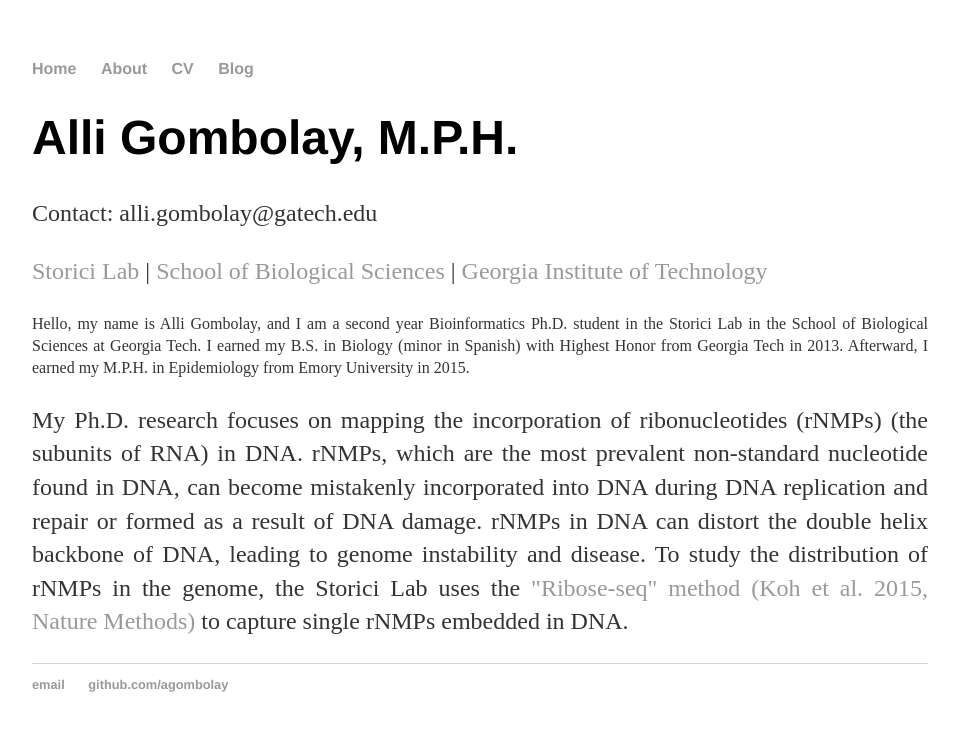
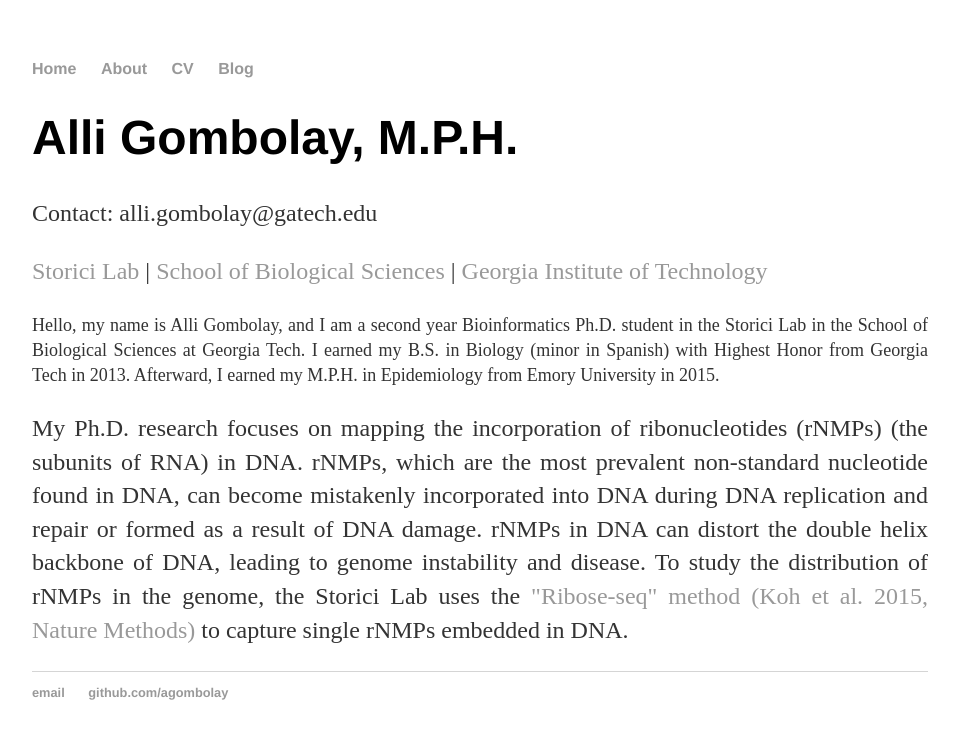
Before and after one commit to agombolay/agombolay.github.io, a Jekyll site: the page built from index.html, in a window 1280 px wide. Shown: the top 739 px of the page, without its empty margins (160-1119 px from the left). Built offline with Jekyll 4.4.1, drawn with Linux system fonts in a browser that asks for light colours.

Commit message:
Update index.html

```diff
--- a/index.html
+++ b/index.html
@@ -6,6 +6,6 @@
 	<h1>Alli Gombolay, M.P.H.</h1>
 	<p>Contact: alli.gombolay@gatech.edu</p>
 	<p><a href="http://www.storicilab.gatech.edu/">Storici Lab</a> | <a href="http://www.biology.gatech.edu/">School of Biological Sciences</a> | <a href="http://www.gatech.edu/">Georgia Institute of Technology</a></p>
-	<p style="font-size:16px"<p align="justify">Hello, my name is Alli Gombolay, and I am a second year Bioinformatics Ph.D. student in the Storici Lab in the School of Biological Sciences at Georgia Tech.  I earned my B.S. in Biology (minor in Spanish) with Highest Honor from Georgia Tech in 2013.  Afterward, I earned my M.P.H. in Epidemiology from Emory University in 2015.</p>
+	<p style="font-size:18px"<p align="justify">Hello, my name is Alli Gombolay, and I am a second year Bioinformatics Ph.D. student in the Storici Lab in the School of Biological Sciences at Georgia Tech.  I earned my B.S. in Biology (minor in Spanish) with Highest Honor from Georgia Tech in 2013.  Afterward, I earned my M.P.H. in Epidemiology from Emory University in 2015.</p>
 	<p align="justify">My Ph.D. research focuses on mapping the incorporation of ribonucleotides (rNMPs) (the subunits of RNA) in DNA.  rNMPs, which are the most prevalent non-standard nucleotide found in DNA, can become mistakenly incorporated into DNA during DNA replication and repair or formed as a result of DNA damage.  rNMPs in DNA can distort the double helix backbone of DNA, leading to genome instability and disease.  To study the distribution of rNMPs in the genome, the Storici Lab uses the <a href="http://www.ncbi.nlm.nih.gov/pubmed/25622106">"Ribose-seq" method (Koh et al. 2015, Nature Methods)</a> to capture single rNMPs embedded in DNA.</p>
 </div><!-- /.blurb -->
```
